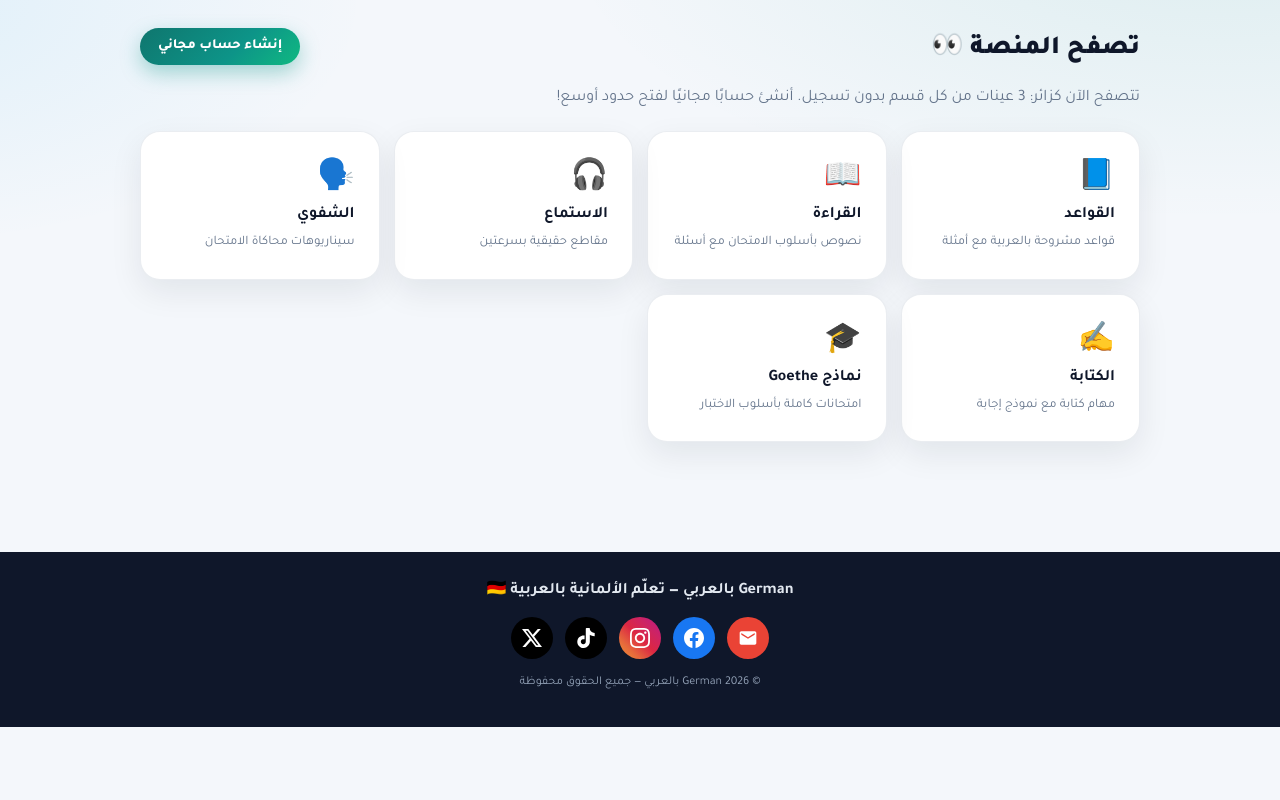
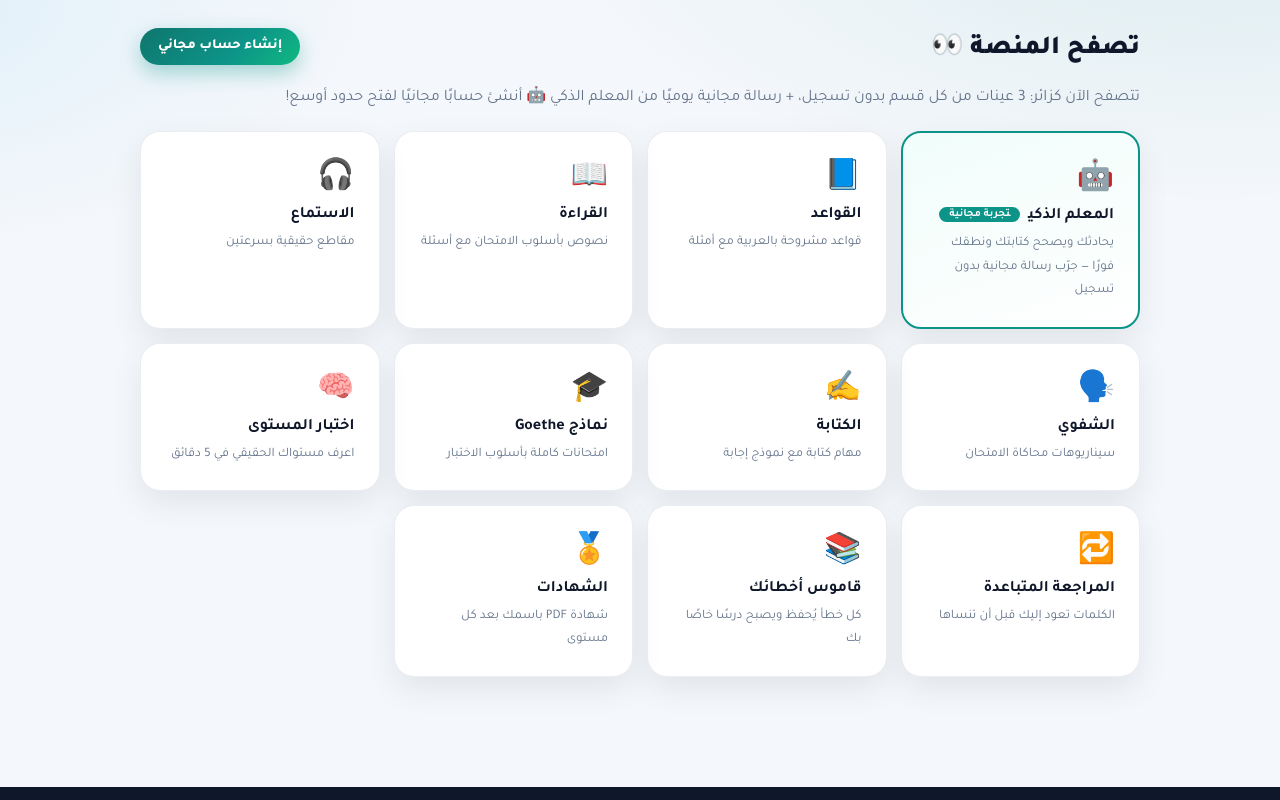
Before and after one commit to qerman-arabic/german-arabic, a Next.js app: page /explore in a window 1280 px wide. Shown: the top 800 px of the page. Built offline with nearby package versions, Linux system fonts and the light colour scheme; no server answers.

Commit message:
explore: AI trial + full showcase

```diff
--- a/app/explore/page.js
+++ b/app/explore/page.js
@@ -1,12 +1,23 @@
 'use client';
 
 const SECTIONS = [
+  {
+    href: '/ai',
+    icon: '🤖',
+    title: 'المعلم الذكي',
+    desc: 'يحادثك ويصحح كتابتك ونطقك فورًا — جرّب رسالة مجانية بدون تسجيل',
+    hot: true,
+  },
   { href: '/grammar', icon: '📘', title: 'القواعد', desc: 'قواعد مشروحة بالعربية مع أمثلة' },
   { href: '/reading', icon: '📖', title: 'القراءة', desc: 'نصوص بأسلوب الامتحان مع أسئلة' },
   { href: '/listening', icon: '🎧', title: 'الاستماع', desc: 'مقاطع حقيقية بسرعتين' },
   { href: '/speaking', icon: '🗣️', title: 'الشفوي', desc: 'سيناريوهات محاكاة الامتحان' },
   { href: '/writing', icon: '✍️', title: 'الكتابة', desc: 'مهام كتابة مع نموذج إجابة' },
   { href: '/goethe', icon: '🎓', title: 'نماذج Goethe', desc: 'امتحانات كاملة بأسلوب الاختبار' },
+  { href: '/quiz', icon: '🧠', title: 'اختبار المستوى', desc: 'اعرف مستواك الحقيقي في 5 دقائق' },
+  { href: '/review', icon: '🔁', title: 'المراجعة المتباعدة', desc: 'الكلمات تعود إليك قبل أن تنساها' },
+  { href: '/mistakes', icon: '📚', title: 'قاموس أخطائك', desc: 'كل خطأ يُحفظ ويصبح درسًا خاصًا بك' },
+  { href: '/certificate', icon: '🏅', title: 'الشهادات', desc: 'شهادة PDF باسمك بعد كل مستوى' },
 ];
 
 export default function ExplorePage() {
@@ -18,7 +29,8 @@ export default function ExplorePage() {
       </div>
 
       <p className="muted" style={{ marginBottom: 18, lineHeight: 1.9 }}>
-        تتصفح الآن كزائر: 3 عينات من كل قسم بدون تسجيل.
+        تتصفح الآن كزائر: 3 عينات من كل قسم بدون تسجيل،
+        + رسالة مجانية يوميًا من المعلم الذكي 🤖
         أنشئ حسابًا مجانيًا لفتح حدود أوسع!
       </p>
 
@@ -34,10 +46,32 @@ export default function ExplorePage() {
             key={s.href}
             href={s.href}
             className="card"
-            style={{ textDecoration: 'none', color: 'inherit' }}
+            style={{
+              textDecoration: 'none',
+              color: 'inherit',
+              border: s.hot ? '2px solid var(--primary)' : undefined,
+              background: s.hot ? 'linear-gradient(160deg,#f0fdfa,#ffffff)' : undefined,
+            }}
           >
             <div style={{ fontSize: 30, marginBottom: 8 }}>{s.icon}</div>
-            <b>{s.title}</b>
+            <b>
+              {s.title}
+              {s.hot && (
+                <span
+                  style={{
+                    background: 'var(--primary)',
+                    color: '#fff',
+                    fontSize: 11,
+                    borderRadius: 999,
+                    padding: '2px 10px',
+                    marginRight: 8,
+                    verticalAlign: 'middle',
+                  }}
+                >
+                  تجربة مجانية
+                </span>
+              )}
+            </b>
             <p className="muted small" style={{ margin: '6px 0 0', lineHeight: 1.8 }}>
               {s.desc}
             </p>
```
